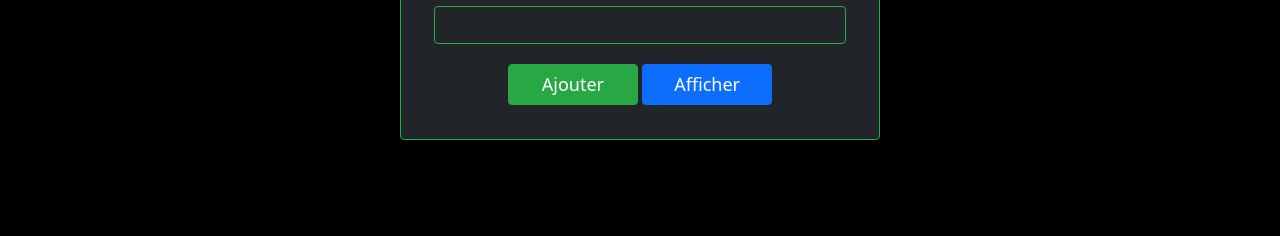
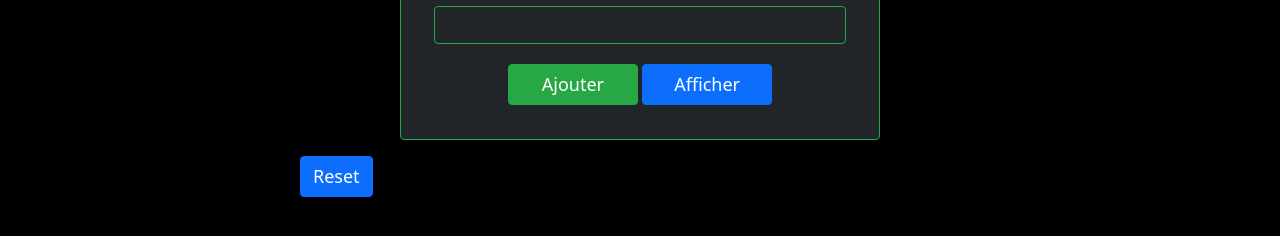
Before and after one commit to Baroudis/Gestion-des-moyennes, a plain HTML site: page index.html in a window 1280 px wide. Shown: the part 408-644 px from the top of the page. Drawn offline with nearby package versions, Linux system fonts and the light colour scheme.

Commit message:
ajout d'un bouton reset

```diff
--- a/index.html
+++ b/index.html
@@ -75,6 +75,7 @@
 
     </table>
 <button type="button" id ="retourAffi" class="btn btn-primary d-none dr" value="" onclick="retourN()" >Retour</button>
+<button type="button" id ="resetout" class="btn btn-primary  dr" value="" onclick="retourDebut()" >Reset</button>
 </body>
 
 <script src="main.js"></script>
--- a/main.js
+++ b/main.js
@@ -14,13 +14,13 @@ function ajouterVal() {
     tousaffi = ""
 
     if (index + 1 == 1) {
-      tousaffi += document.getElementById("demo").innerHTML = `<p>Vous avez ajouté le ${index + 1}er chiffre  qui est ${item}     </p>`
+      tousaffi += document.getElementById("demo").innerHTML = `<p>Vous avez ajouté le ${index + 1}er chiffre  qui est ${item}</p>`
       document.getElementById("notesA").value = "";
 
 
       console.log(tousaffi)
     } else {
-      document.getElementById("demo").innerHTML = `<p>Vous avez ajouté le ${index + 1}em chiffre qui est ${item}     </p>`
+      document.getElementById("demo").innerHTML = `<p>Vous avez ajouté le ${index + 1}em chiffre qui est ${item}</p>`
       document.getElementById("notesA").value = "";
     }
     console.log(item, index + 1);
@@ -99,3 +99,7 @@ function retourN() {
   document.getElementById('retourAffi').classList.add("d-none");
   document.getElementById('loop').classList.add('d-none');
 }
+
+function retourDebut() {
+  location.reload();
+}
```
